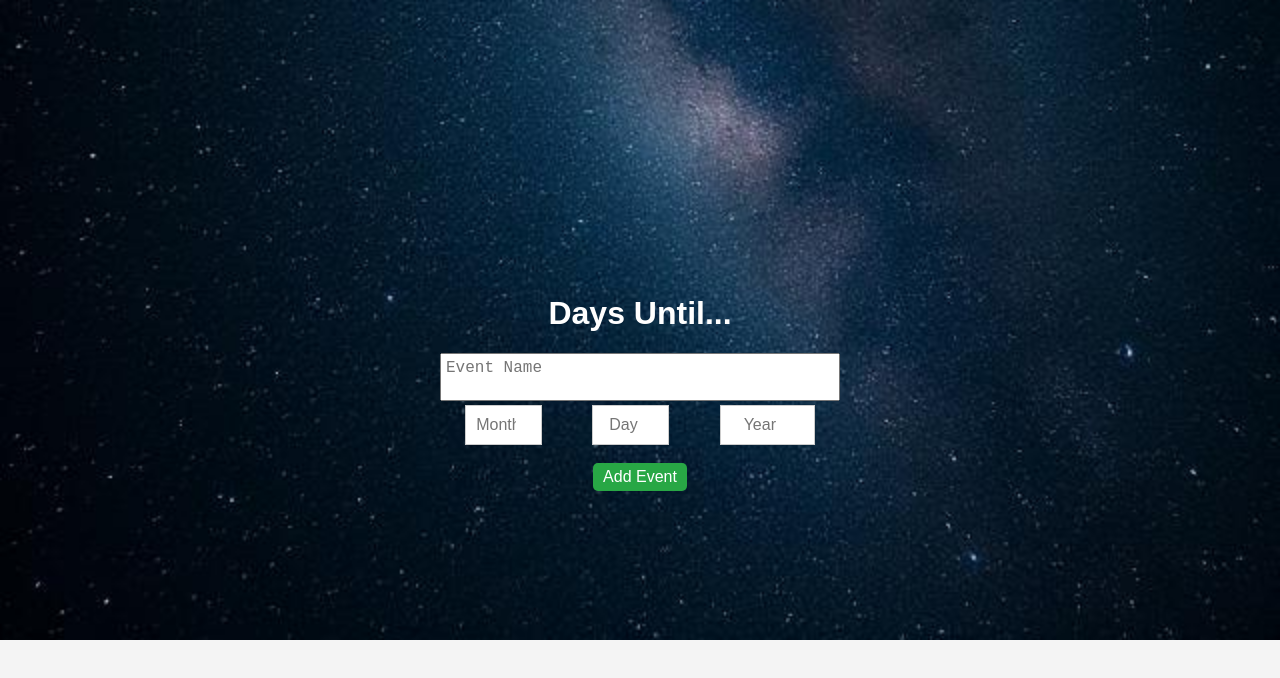
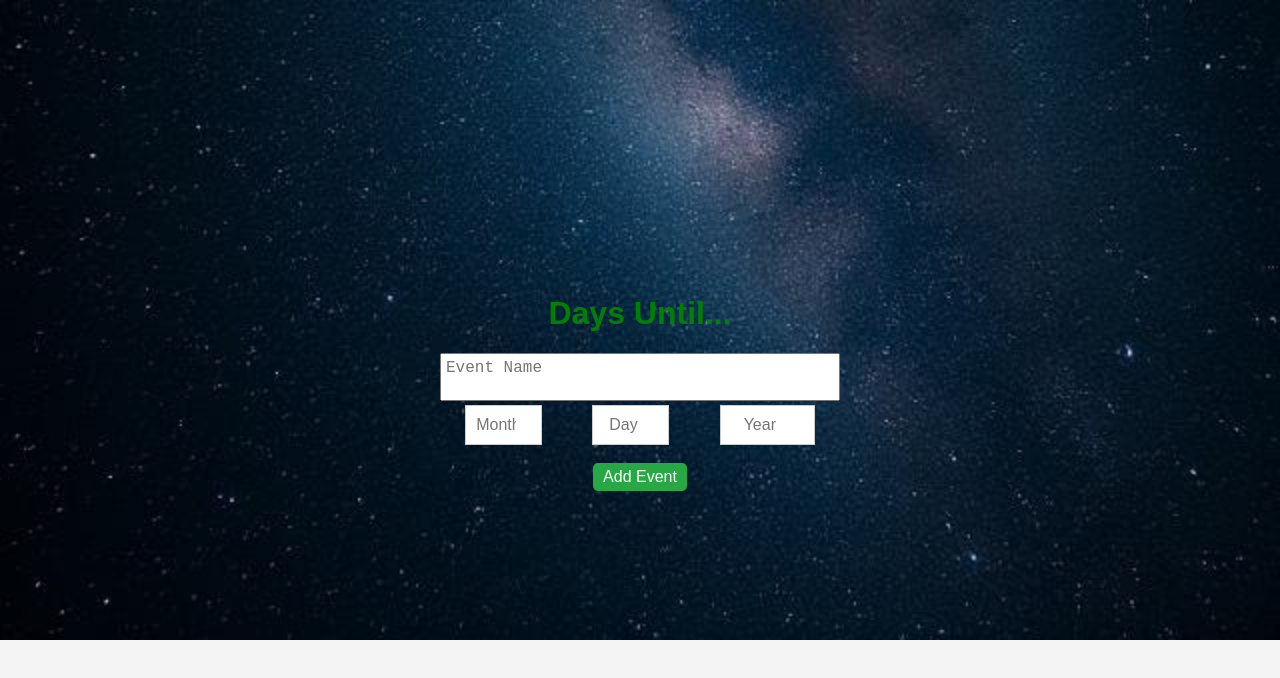
Before and after one commit to cpriss1979/bbcevents.io, a plain HTML site: page index.html in a window 1280 px wide. Drawn offline with Linux system fonts and the light colour scheme.

Commit message:
Update styles.css

```diff
--- a/styles.css
+++ b/styles.css
@@ -150,7 +150,7 @@ li button:last-child:hover {
 }
 
 h1 {
-    color: white; /* make header color white */
+    color: green; /* make header color white */
 }
 
 
@@ -239,29 +239,6 @@ textarea {
     white-space: pre-wrap; /* Maintains spacing and line breaks */
 }
 
-body {
-    font-family: Arial, sans-serif;
-    text-align: center;
-    background-image: url("sky.jpg");
-    background-size: cover;
-    background-position: center;
-    background-repeat: no-repeat;
-    height: 100vh;
-    width: 100vw;
-    margin: 0;
-    padding: 0;
-    display: flex;
-    flex-direction: column;
-    overflow-y: auto; /* Allows vertical scrolling */
-}
-
-.container {
-    max-width: 90%;
-    margin: auto;
-    padding: 15px;
-    border-radius: 10px;
-    background: transparent;
-}
 
 .output-box {
     width: 100%;
```
